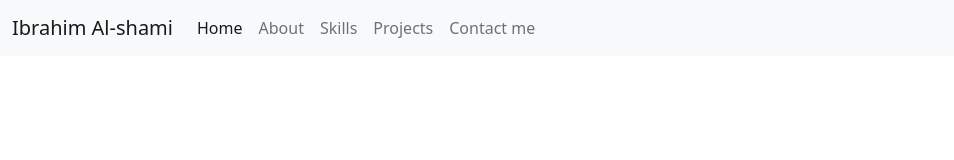
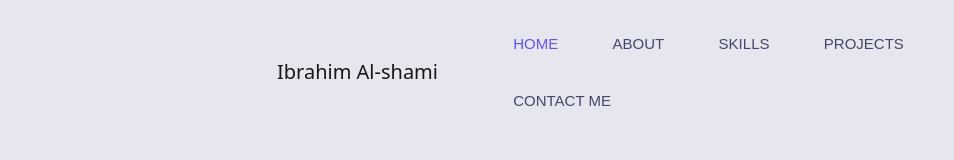
Before and after one commit to IBSHAMI/Protofolio_Website, a plain HTML site: page index.html in a window 1280 px wide. Shown: the whole page, without its empty margins (0-954 px from the left). Drawn offline with nearby package versions, Linux system fonts and the light colour scheme.

Commit message:
feat: finished navbar section

```diff
--- /dev/null
+++ b/css/partials/_variables.css
@@ -0,0 +1,22 @@
+html,
+body {
+  margin: 0%;
+  box-sizing: border-box;
+  width: 100%;
+  height: 100%;
+}
+
+/* css variables */
+
+:root {
+  --primary-color: #e6e7ee;
+  --primary-color-2: #44476a;
+  --title-color: #31344b;
+  --border-color: #d1d9e6;
+  --gradient-color: linear-gradient(90deg, #4458dc 0%, #854fee 100%);
+  --shadow-color: 0px 10px 30px rgba(118, 85, 225, 0.3);
+  --box-shadow: 0px 10px 30px rgba(57, 56, 61, 0.205);
+
+  /* font family */
+  --Nunito: "Nunito Sans", sans-serif;
+}
--- a/css/style.css
+++ b/css/style.css
@@ -1,3 +1,41 @@
-body {
+/* css variables */
+@import url(./partials/_variables.css);
+
+#body-bg-color {
   background-color: #e6e7ee;
 }
+
+/* start navigation styles */
+
+.header-area .main-menu .navbar .navbar-brand {
+  padding: 0 2rem 0 5rem;
+}
+
+.header-area .main-menu .navbar {
+  margin: 16px 170px;
+  padding: 0 15px;
+}
+
+.header-area .main-menu .nav-item .nav-link {
+  font: normal 500 15px/2px var(--Nunito);
+  text-transform: uppercase;
+  padding: 1.7rem;
+  font-weight: 500;
+  color: var(--primary-color-2);
+}
+
+.header-area .main-menu .navbar-nav .active {
+  background: var(--gradient-color);
+  -webkit-background-clip: text;
+  -webkit-text-fill-color: transparent;
+  background-clip: text;
+}
+
+.header-area .main-menu .navbar-nav a:hover {
+  background: var(--gradient-color);
+  -webkit-background-clip: text;
+  -webkit-text-fill-color: transparent;
+  background-clip: text;
+}
+
+/* end navigation styles */
--- a/index.html
+++ b/index.html
@@ -11,23 +11,22 @@
       href="https://fonts.googleapis.com/css2?family=Inter:wght@300;400;500;600;700;800&amp;display=swap"
       rel="stylesheet"
     />
+    <!-- Bootstrap files -->
+    <link
+      href="https://cdn.jsdelivr.net/npm/bootstrap@5.0.2/dist/css/bootstrap.min.css"
+      rel="stylesheet"
+      integrity="sha384-EVSTQN3/azprG1Anm3QDgpJLIm9Nao0Yz1ztcQTwFspd3yD65VohhpuuCOmLASjC"
+      crossorigin="anonymous"
+    />
 
     <!-- Custom css file -->
     <link rel="stylesheet" href="./css/style.css" />
-
-    <!-- Bootstrap files -->
-    <link
-      rel="stylesheet"
-      href="https://cdn.jsdelivr.net/npm/bootstrap@5.2.3/dist/css/bootstrap.min.css"
-      integrity="sha384-rbsA2VBKQhggwzxH7pPCaAqO46MgnOM80zW1RWuH61DGLwZJEdK2Kadq2F9CUG65"
-      crossorigin="anonymous"
-    />
   </head>
-  <body>
+  <body id="body-bg-color">
     <!---------------------- Start Navbar section --------------------------------->
-    <header id="navbar">
+    <header class="header-area">
       <div class="main-menu">
-        <nav class="navbar navbar-expand-lg navbar-light bg-light">
+        <nav class="navbar navbar-expand-lg navbar-light">
           <div class="container-fluid">
             <a class="navbar-brand" href="#">Ibrahim Al-shami</a>
             <button
@@ -42,7 +41,8 @@
               <span class="navbar-toggler-icon"></span>
             </button>
             <div class="collapse navbar-collapse" id="navbarNav">
-              <ul class="navbar-nav">
+              <div class="mx-auto"></div>
+              <ul class="nav navbar-nav">
                 <li class="nav-item">
                   <a class="nav-link active" aria-current="page" href="#"
                     >Home</a
@@ -70,8 +70,8 @@
 
     <!-- boostrap javascript -->
     <script
-      src="https://cdn.jsdelivr.net/npm/bootstrap@5.2.3/dist/js/bootstrap.min.js"
-      integrity="sha384-cuYeSxntonz0PPNlHhBs68uyIAVpIIOZZ5JqeqvYYIcEL727kskC66kF92t6Xl2V"
+      src="https://cdn.jsdelivr.net/npm/bootstrap@5.0.2/dist/js/bootstrap.bundle.min.js"
+      integrity="sha384-MrcW6ZMFYlzcLA8Nl+NtUVF0sA7MsXsP1UyJoMp4YLEuNSfAP+JcXn/tWtIaxVXM"
       crossorigin="anonymous"
     ></script>
   </body>
```
